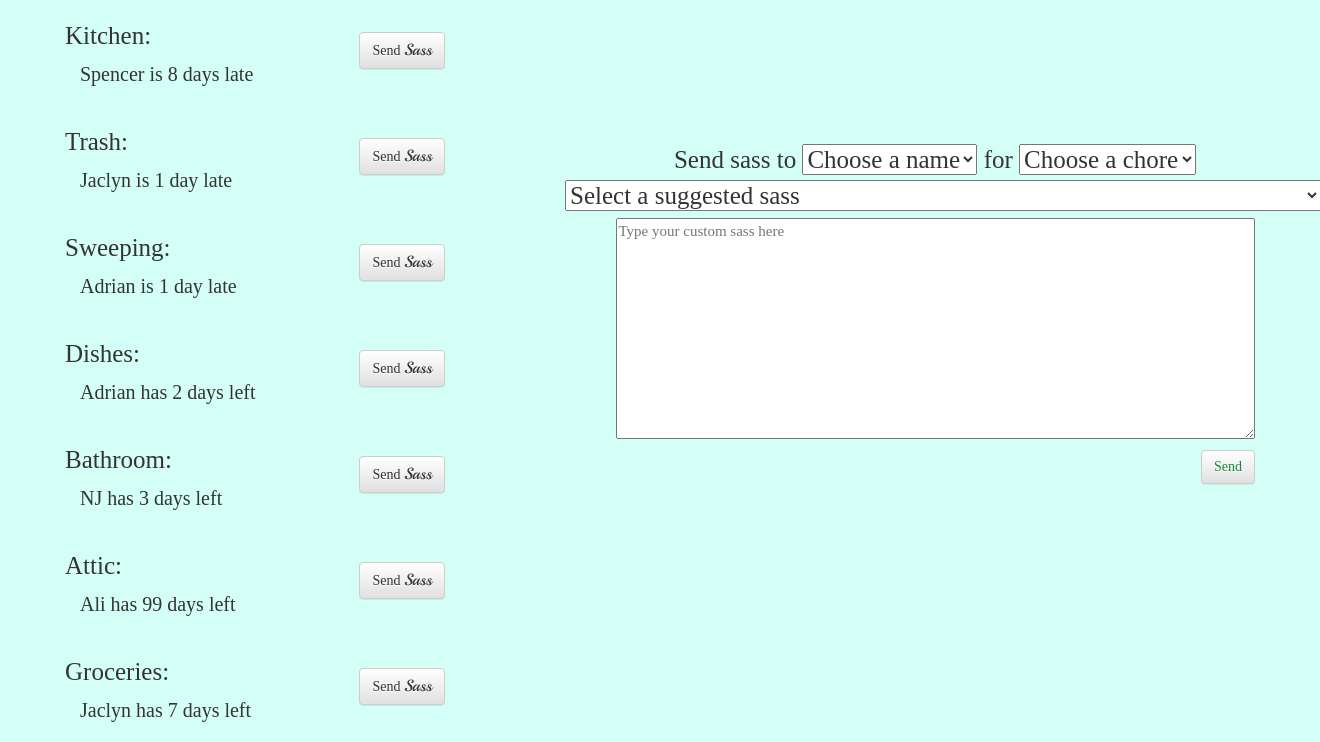
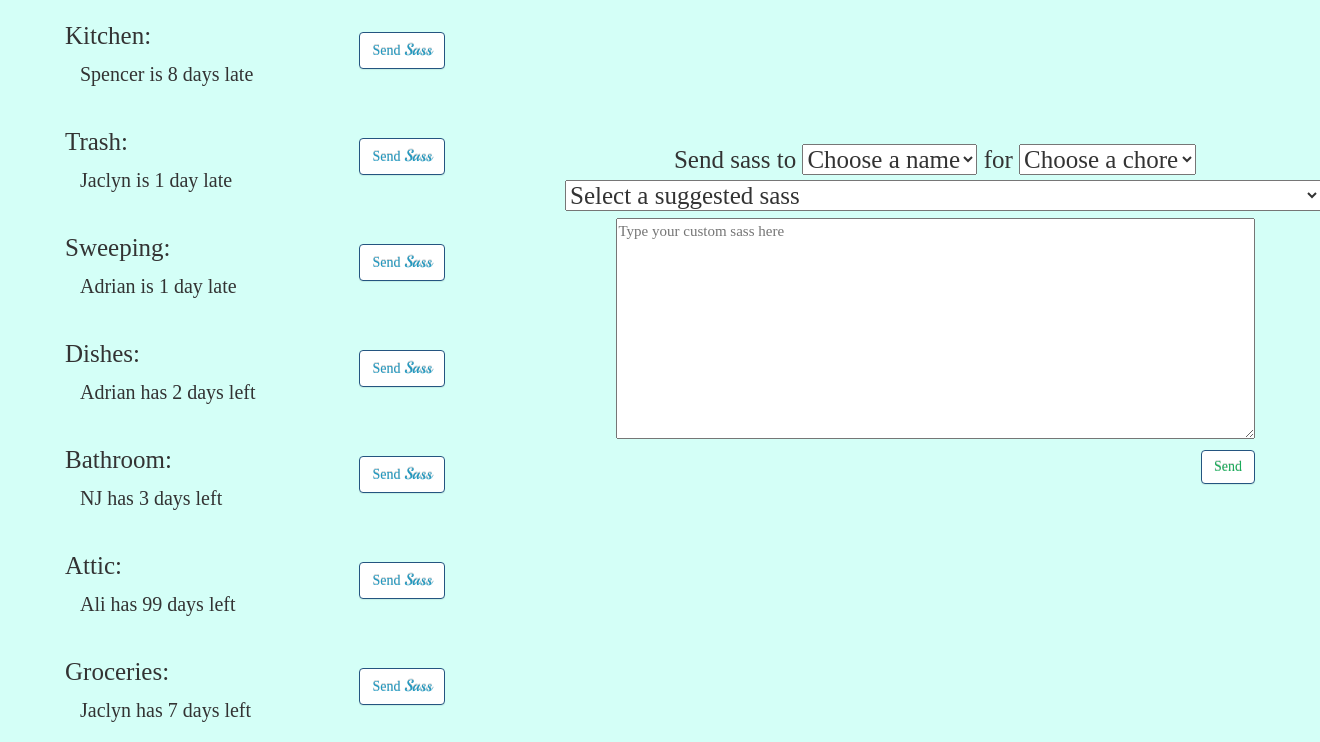
Before and after one commit to nioushajafari/Sassmates, a Flask app: page /sendSass in a window 1320 px wide. Shown: the part 58-800 px from the top of the page. Run offline with Flask 2, Linux system fonts and the light colour scheme; some libraries are stand-ins or nearby versions; some web fonts are replaced.

Commit message:
update buttons- sass and login pages

```diff
--- a/static/style.css
+++ b/static/style.css
@@ -98,10 +98,16 @@ h3 {
     font-size: 25px;
     display: inline-block;
 }
-.btn {
+.btn-primary {
     display: inline-block;
     float: right;
     margin: 30px;
+    color: #2298BF;
+    background: #ffffff;
+}
+.btn-primary:hover {
+    color: #ffffff;
+    background: #2298BF;
 }
 .tab {
     margin-left: 15px;
@@ -116,9 +122,17 @@ form {
     font-size: 25px;
 }
 #send {
+    float: right;
     margin: 0;
     margin-right: 50px;
-    color: #128A38;
+    color: #1BAB5A;
+    background: #ffffff;
+}
+#send:hover {
+    margin: 0;
+    margin-right: 50px;
+    color: #ffffff;
+    background: #1BAB5A;
 }
 .welcome {
     font-family: 'Playball';
@@ -137,9 +151,24 @@ form {
 #logbtn {
     display: inline-block;
     float: none;
+    color: #2298BF;
+    background: #ffffff;
+}
+#logbtn:hover {
+    display: inline-block;
+    float: none;
+    color: #ffffff;
+    background: #2298BF;
 }
 #signbtn {
     float: none;
+    color: #CC495D;
+    background: #ffffff;
+}
+#signbtn:hover {
+    float: none;
+    color: #ffffff;
+    background: #CC495D;
 }
 textarea {
     margin: 5px;
--- a/templates/login.html
+++ b/templates/login.html
@@ -23,8 +23,8 @@
                 <form>
                     <textarea placeholder="Password" name="message" rows="1" cols="30"></textarea>
                 </form>
-                <button type="button" id="signbtn" class="btn btn-default">Sign Up</button>
-                <a href="/" id="logbtn" class="btn btn-default">Log In</a>
+                <button type="button" id="signbtn" class="btn btn-primary">Sign Up</button>
+                <a href="/" id="logbtn" class="btn btn-primary">Log In</a>
             </div>
         </div>
     </div>
--- a/templates/sendSass.html
+++ b/templates/sendSass.html
@@ -40,25 +40,25 @@
             <div class="row">
                 <div class="col-md-4" id="list">
                     <h3>Kitchen:</h3>
-                    <button type="button" class="btn btn-default">Send <span class="sass">Sass</span></button>
+                    <button type="button" class="btn btn-primary">Send <span class="sass">Sass</span></button>
                     <p class="tab">Spencer is 8 days late</p>
                     <h3>Trash:</h3>
-                    <button type="button" class="btn btn-default">Send <span class="sass">Sass</span></button>
+                    <button type="button" class="btn btn-primary">Send <span class="sass">Sass</span></button>
                     <p class="tab">Jaclyn is 1 day late</p>
                     <h3>Sweeping:</h3>
-                    <button type="button" class="btn btn-default">Send <span class="sass">Sass</span></button>
+                    <button type="button" class="btn btn-primary">Send <span class="sass">Sass</span></button>
                     <p class="tab">Adrian is 1 day late</p>
                     <h3>Dishes:</h3>
-                    <button type="button" class="btn btn-default">Send <span class="sass">Sass</span></button>
+                    <button type="button" class="btn btn-primary">Send <span class="sass">Sass</span></button>
                     <p class="tab">Adrian has 2 days left</p>
                     <h3>Bathroom:</h3>
-                    <button type="button" class="btn btn-default">Send <span class="sass">Sass</span></button>
+                    <button type="button" class="btn btn-primary">Send <span class="sass">Sass</span></button>
                     <p class="tab">NJ has 3 days left</p>
                     <h3>Attic:</h3>
-                    <button type="button" class="btn btn-default">Send <span class="sass">Sass</span></button>
+                    <button type="button" class="btn btn-primary">Send <span class="sass">Sass</span></button>
                     <p class="tab">Ali has 99 days left</p>
                     <h3>Groceries:</h3>
-                    <button type="button" class="btn btn-default">Send <span class="sass">Sass</span></button>
+                    <button type="button" class="btn btn-primary">Send <span class="sass">Sass</span></button>
                     <p class="tab">Jaclyn has 7 days left</p>
                 </div>
                 <div class="col-md-7 col-md-offset-1" id="sendsass">
@@ -97,7 +97,7 @@
                     <form>
                         <textarea placeholder="Type your custom sass here" name="message" rows="10" cols="75"></textarea>
                     </form>
-                    <button type="button" id="send" class="btn btn-default">Send</button>
+                    <button type="button" id="send" class="btn btn-primary">Send</button>
                 </div>
             </div>
         </div>
```
Also changed, not shown: 1 other file.
